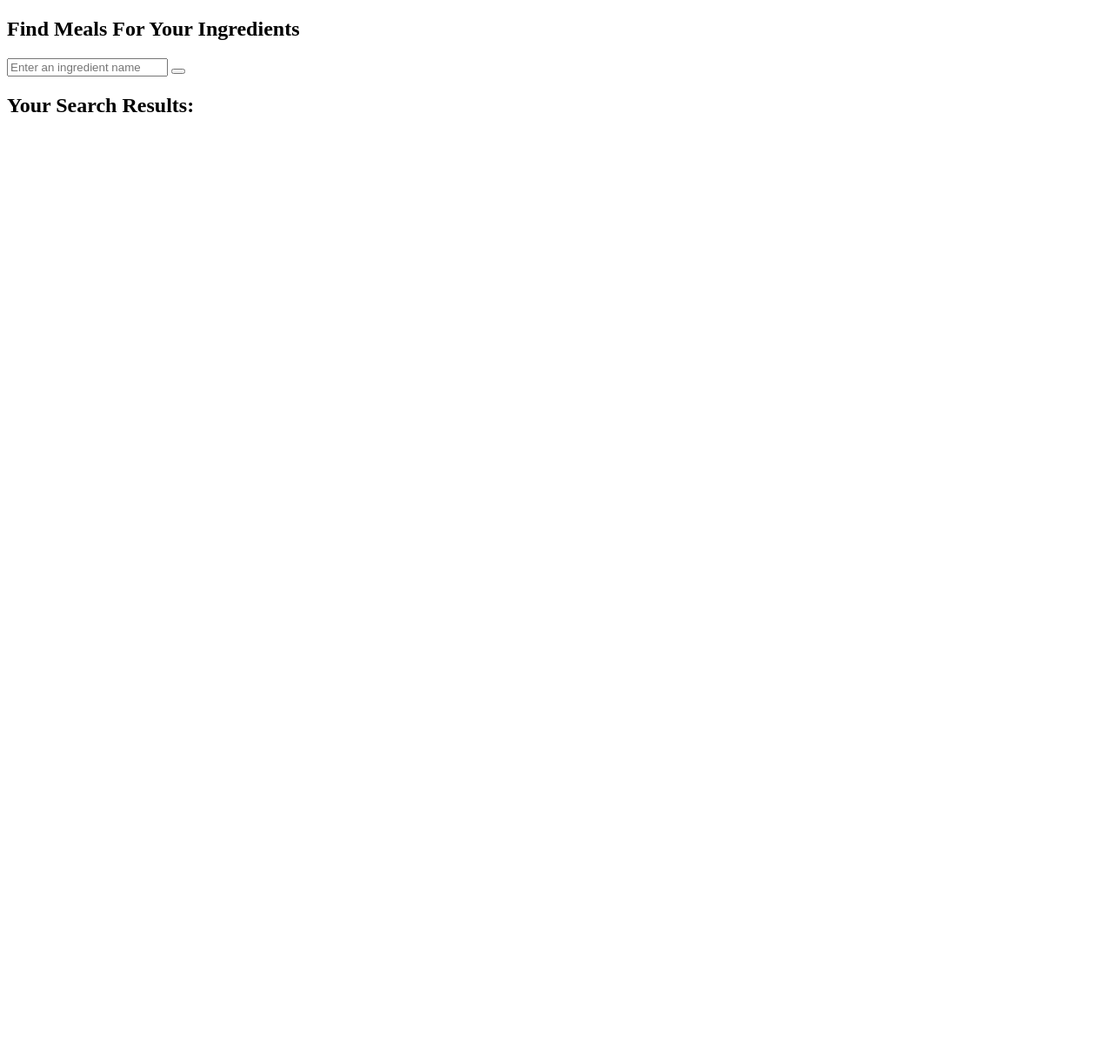
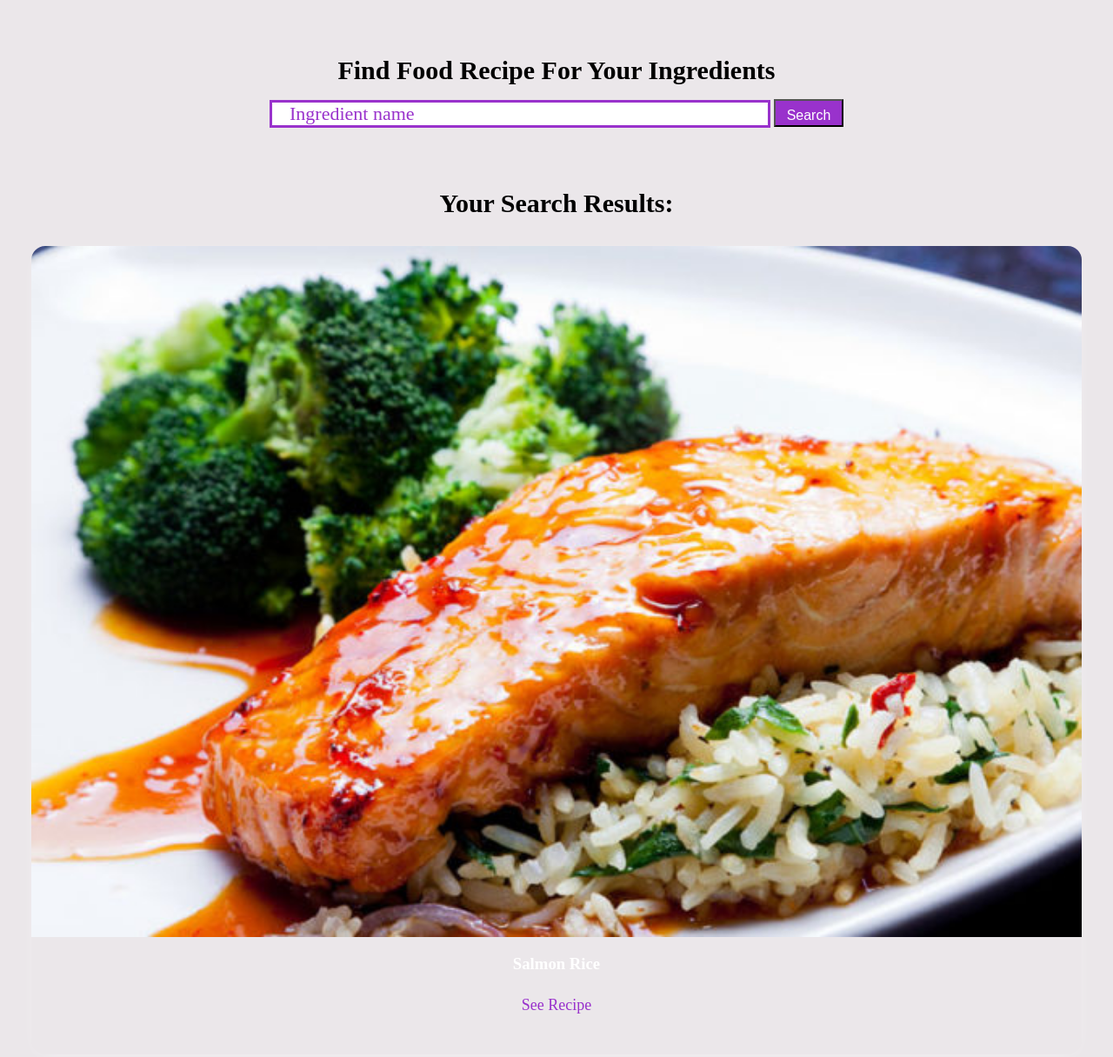
Before and after one commit to MoldirShabikova/Find-Meals-For-Your-Ingredients, a plain HTML site: page index.html in a window 1280 px wide. Shown: the whole page at 87% size. Before the commit the page ends 800 px from the top, so only its background shows below. Drawn offline with Linux system fonts and the light colour scheme.

Commit message:
Go Bees!

```diff
--- a/index.html
+++ b/index.html
@@ -5,30 +5,59 @@
   <meta http-equiv="X-UA-Compatible" content="IE=edge">
   <meta name="viewport" content="width=device-width, initial-scale=1.0">
   <title>Find Meals For Your Ingredients</title>
-  <link rel="stylesheet" href=""https://cdnjs.cloudflare.com/ajax/libs/font-awesome/5.15.1/css/all.min.css" integrity="sha512-+4zCK9k+qNFUR5X+cKL9EIR+ZOhtIloNl9GIKS57V1MyNsYpYcUrUeQc9vNfzsWfV28IaLL3i96P9sdNyeRssA==" crossorigin="anonymous"/>
+  <!-- <link rel="stylesheet" href=""https://cdnjs.cloudflare.com/ajax/libs/font-awesome/4.7.0/css/font-awesome.min.css""/> -->
   <link rel="stylesheet" href="style.css">
 </head>
-<body>
-  <div class = "conteiner">
-    <div class = "meal-wrap">
-    <div class = "meal-search">
-    <h2 class = "title">Find Meals For Your Ingredients</h2>
-    <div class = "meal-search-box">
-      <input type="text" class = "search-content" placeholder="Enter an ingredient name" id = "search-input">
-      <button type = "submit" class = "search-btn btn" id = "search-btn">
-        <i class = "fas fa-search"></i>
-      </button>
+<div>
+  <div class = "container">
+    <div class = "food-wrap">
+    <div class = "food-search">
+    <h2 class = "title">Find Food Recipe For Your Ingredients</h2>
+    <div class = "food-search-box">
+      <input type="text" class = "search-control" placeholder="Ingredient name" id = "search-input">
+      <button type="button" class="type-btn">Search</button>
     </div>
     </div>
-    <div class = "meal-result">
+    <div class = "food-result">
       <h2 class = "title">Your Search Results:</h2>
-      <div id = "meal">
+      <div id = "food">
+        <div class = "food-item">
+          <div class = "food-img">
+            <img src="photo.jpeg" alt="salmon-photo">
+          </div>
+          <div class = "food-name">
+            <h3>Salmon Rice</h3>
+            <a href = "#" class = "recipe-btn">See Recipe</a>
+          </div>
+        </div>
+      </div>
 
 
+   <!-- </div>
+    <div class ="food-details">
+      <button type = "button" class = "btn recipe-close-btn" id = "recipe-close-btn">
+        <i class = "fas fa-times"></i>
+      </button>
+
+      <div class = "food-details-content">
+        <h2 class = "recipe-title">Foods Name Here</h2>
+        <p class = "recipe-category">Category Name</p>
+        <div class = "recipe-instruct">
+          <h3>Instructions:</h3>
+          <p>Lorem ipsum dolor sit amet consectetur adipisicing elit. Inventore placeat architecto iure sit sunt cumque. Tempora aliquid quam illum error nisi delectus vel provident, ipsa nostrum sequi labore, aliquam debitis.</p>
+          <p>Lorem ipsum dolor sit amet, consectetur adipisicing elit. Deleniti labore obcaecati vel in beatae rem, ipsa cum rerum qui tenetur autem sequi assumenda, recusandae praesentium quae soluta. Doloribus, ipsum adipisci!</p>
+        </div>
+        <div class = "recipe-meal-img"></div>
+        <img src="photo.jpeg" alt="">
       </div>
-
+      <div class = "recipe-link">
+        <a href = "#" target = "_blank">Watch Video</a> -->
+      </div>
     </div>
   </div>
   </div>
+</div>
+
+  <script src = "script.js"></script>
 </body>
 </html>
--- a/script.js
+++ b/script.js
@@ -1 +1,2 @@
-const search=document.getElementById
+// const search = document.getElementById
+// const div
--- a/style.css
+++ b/style.css
@@ -1 +1,138 @@
 @import url('https://fonts.googleapis.com/css2?family=Libre+Baskerville:ital@1&family=Poppins:ital,wght@1,200&display=swap');
+
+*{
+  padding: 0;
+  margin: 0;
+  box-sizing: border-box;
+}
+.btn{
+  font-family: inherit;
+  cursor: pointer;
+  font-size: medium;
+  outline: 1.05rem;
+}
+.text{
+  opacity: 10px;
+}
+.title{
+  font-size: 30px;
+  margin-bottom: 16px;
+}
+.container{
+  min-height: 100vh ;
+}
+.food-wrap{
+  max-width: 1280px;
+  margin: 0 auto;
+  padding: 36px;
+  background: rgb(235, 231, 234);
+  text-align:center
+}
+.food-search{
+  margin: 28px;
+}
+.food-search cite{
+  font-size: 16px;
+}
+.meal-search-box{
+  margin: 14px 0;
+  display: flex;
+  align-items: stretch;
+}
+
+.search-control{
+  padding: 0 20px;
+  width: 50%;
+  font-size: 22px;
+  font-family: inherit;
+  border: 3px solid darkorchid;
+  color:darkorchid;
+
+}
+.search-control::placeholder{
+  color:darkorchid
+}
+.type-btn{
+  padding-top: 6px;
+  width: 80px;
+  height: 32px;
+  font-size: 16px;
+  background: darkorchid;
+  color: white;
+  transition: all 0.4s;
+}
+.type-btn:hover{
+  background:rgb(219, 216, 221) ;
+}
+.food-result{
+  margin-top: 70px;
+  margin-bottom: 35px;
+}
+#food{
+  border-radius: 16px;
+}
+.food-item{
+  border-radius: 16px;
+  overflow: hidden;
+  box-shadow: 0 4px 21px -12px; color: white;
+  margin: 32px 0;
+
+}
+.food-img img{
+  width: 100%;
+  display: block;
+}
+.food-name{
+  padding: 20px 5px;
+}
+.meal-name h3{
+  font-size: 20px;
+}
+.recipe-btn{
+  text-decoration: none;
+  color:darkorchid;
+  font-weight: 500;
+  font-size: 18px;
+  padding: 10px 0;
+  display: block;
+  width: 175px;
+  margin: 16px auto;
+  border-radius: 36 px;
+  transition: all 0.4s; ;
+}
+.search-btn:hover{
+  background: darkorchid;
+}
+.food-result{
+  margin-top: 64;
+}
+
+
+/* Media Queries
+@media screen and (min-width: 600px){
+    .meal-search-box{
+        width: 540px;
+        margin-left: auto;
+        margin-right: auto;
+    }
+}
+
+@media screen and (min-width: 768px){
+    #meal{
+        display: grid;
+        grid-template-columns: repeat(2, 1fr);
+        gap: 2rem;
+    }
+    .meal-item{
+        margin: 0;
+    }
+    .meal-details{
+        width: 700px;
+    }
+}
+
+@media screen and (min-width: 992px){
+    #meal{
+        grid-template-columns: repeat(3, 1fr);
+    }
+} */
```
Also changed, not shown: photo.jpeg (added).
